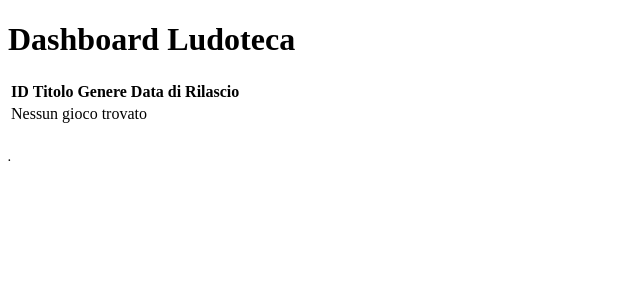
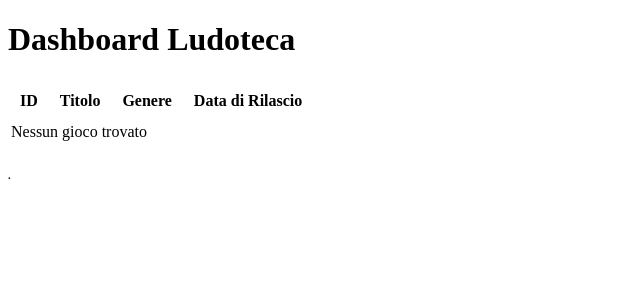
Before and after one commit to runicsyran/html_form, a PHP site: page /Ludoteca2/dashboard.php in a window 1280 px wide. Shown: the top 300 px of the page, without its empty margins (0-640 px from the left). Run offline with PHP 8.4, Linux system fonts and the light colour scheme; data that the repository does not hold is empty.

Commit message:
aggiornamento 2025 02 24 18:57

```diff
--- a/Ludoteca2/dashboard.php
+++ b/Ludoteca2/dashboard.php
@@ -28,10 +28,10 @@ $result = $conn->query($sql);
     <table>
         <thead>
             <tr>
-                <th>ID</th>
-                <th>Titolo</th>
-                <th>Genere</th>
-                <th>Data di Rilascio</th>
+            <th style="padding: 10px;">ID</th>
+            <th style="padding: 10px;">Titolo</th>
+            <th style="padding: 10px;">Genere</th>
+            <th style="padding: 10px;">Data di Rilascio</th>
             </tr>
         </thead>
         <tbody>
```
